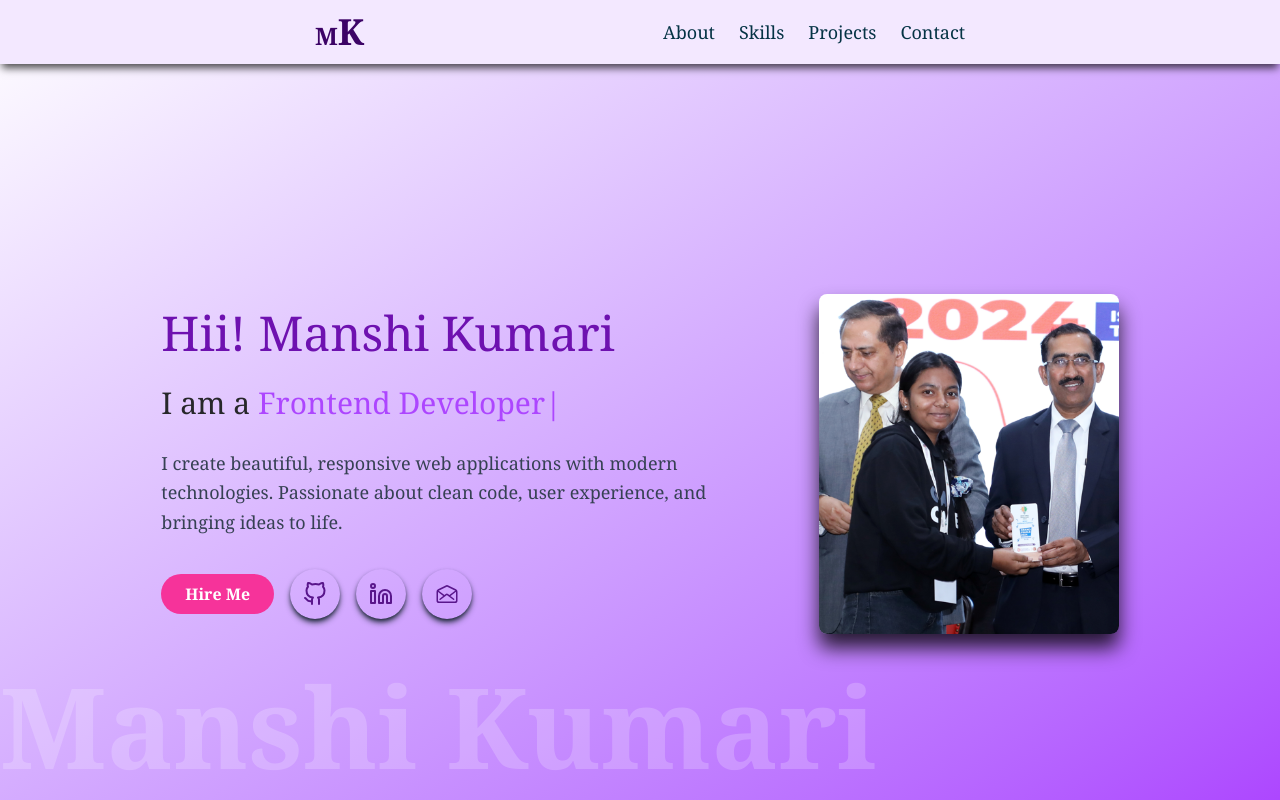
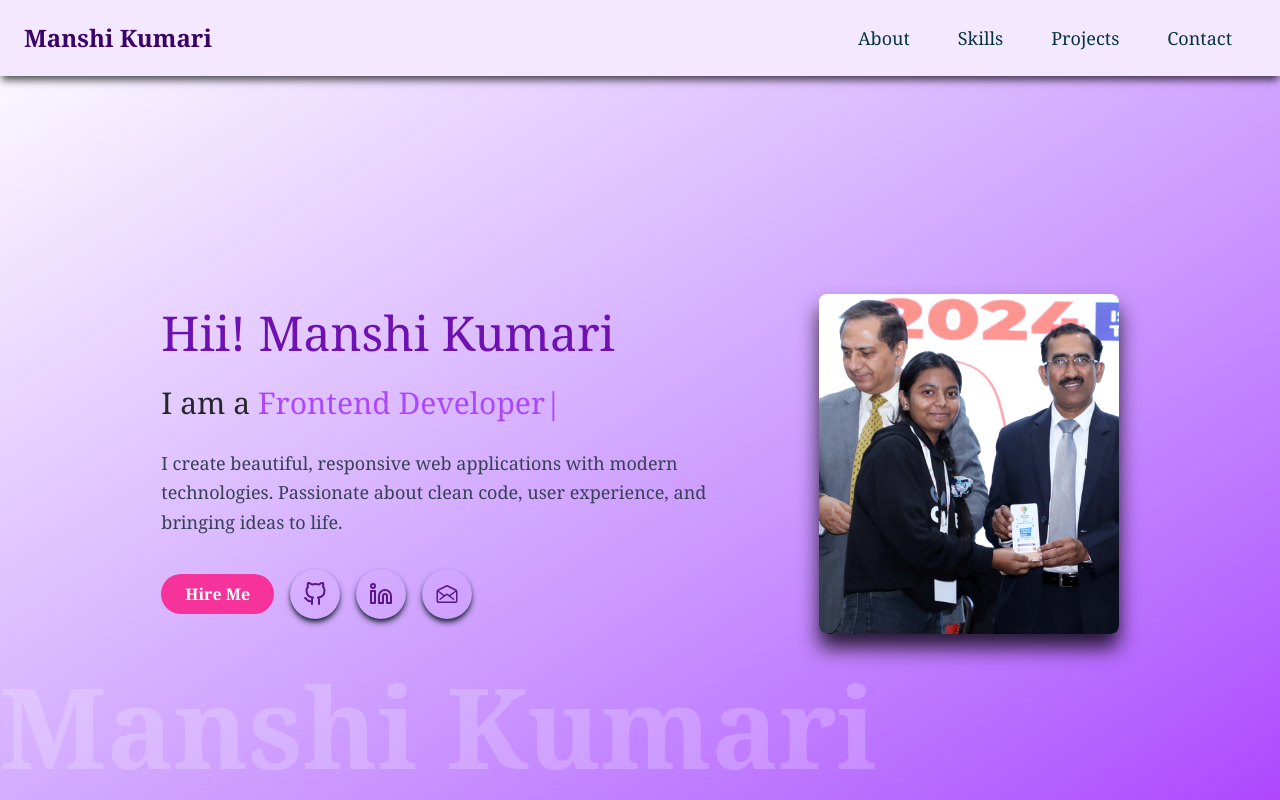
Before and after one commit to manshikumari67/PortFolio, a React (Vite) app: page / in a window 1280 px wide. Shown: the top 800 px of the page. Built offline with nearby package versions, Linux system fonts and the light colour scheme.

Commit message:
Navbar Section Updated

```diff
--- a/src/components/Navbar.jsx
+++ b/src/components/Navbar.jsx
@@ -13,21 +13,26 @@ const NavBar = () => {
   };
 
   return (
-    <nav className="flex items-center justify-evenly bg-purple-100 px-4 py-3 shadow-[0_6px_8px_-2px_rgba(0,0,0,0.7)] w-full fixed z-50">
-      <h1 className="text-2xl font-bold text-purple-950">M<span className="text-4xl">K</span></h1>
+    <nav className="flex items-center justify-between bg-purple-100 px-6 py-3 shadow-[0_6px_8px_-2px_rgba(0,0,0,0.7)] w-full fixed z-50">
+      {/* Logo */}
+      <h1 className="text-2xl font-bold text-purple-950">
+        Manshi Kumari
+      </h1>
 
       {/* Hamburger */}
-      <button onClick={() => setMenuOpen(!menuOpen)} className="md:hidden text-xl">
+      <button onClick={() => setMenuOpen(!menuOpen)} className="md:hidden text-2xl">
         <GiHamburgerMenu />
       </button>
 
       {/* Menu Items */}
-      <div className={`flex-col md:flex-row md:flex gap-6 ${menuOpen ? 'flex' : 'hidden'} absolute md:static top-[60px] left-0 w-full md:w-auto md:bg-transparent items-center`}>
-
-        <div onClick={() => scrollToSection('about')} className="cursor-pointer text-lg text-cyan-950 hover:text-purple-900">About</div>
-        <div onClick={() => scrollToSection('skills')} className="cursor-pointer text-lg text-cyan-950 hover:text-purple-900">Skills</div>
-        <div onClick={() => scrollToSection('project')} className="cursor-pointer text-lg text-cyan-950 hover:text-purple-900">Projects</div>
-        <div onClick={() => scrollToSection('contact')} className="cursor-pointer text-lg text-cyan-950 hover:text-purple-900">Contact</div>
+      <div
+        className={`md:flex md:flex-row md:static absolute top-[64px] left-0 w-full md:w-auto bg-purple-100 md:bg-transparent shadow-md md:shadow-none transition-all duration-300 ease-in-out
+          ${menuOpen ? 'flex flex-col' : 'hidden'}`}
+      >
+        <div onClick={() => scrollToSection('about')} className="cursor-pointer text-lg px-6 py-3 border-b md:border-none text-cyan-950 hover:text-purple-900">About</div>
+        <div onClick={() => scrollToSection('skills')} className="cursor-pointer text-lg px-6 py-3 border-b md:border-none text-cyan-950 hover:text-purple-900">Skills</div>
+        <div onClick={() => scrollToSection('project')} className="cursor-pointer text-lg px-6 py-3 border-b md:border-none text-cyan-950 hover:text-purple-900">Projects</div>
+        <div onClick={() => scrollToSection('contact')} className="cursor-pointer text-lg px-6 py-3 md:border-none text-cyan-950 hover:text-purple-900">Contact</div>
       </div>
     </nav>
   );
```
